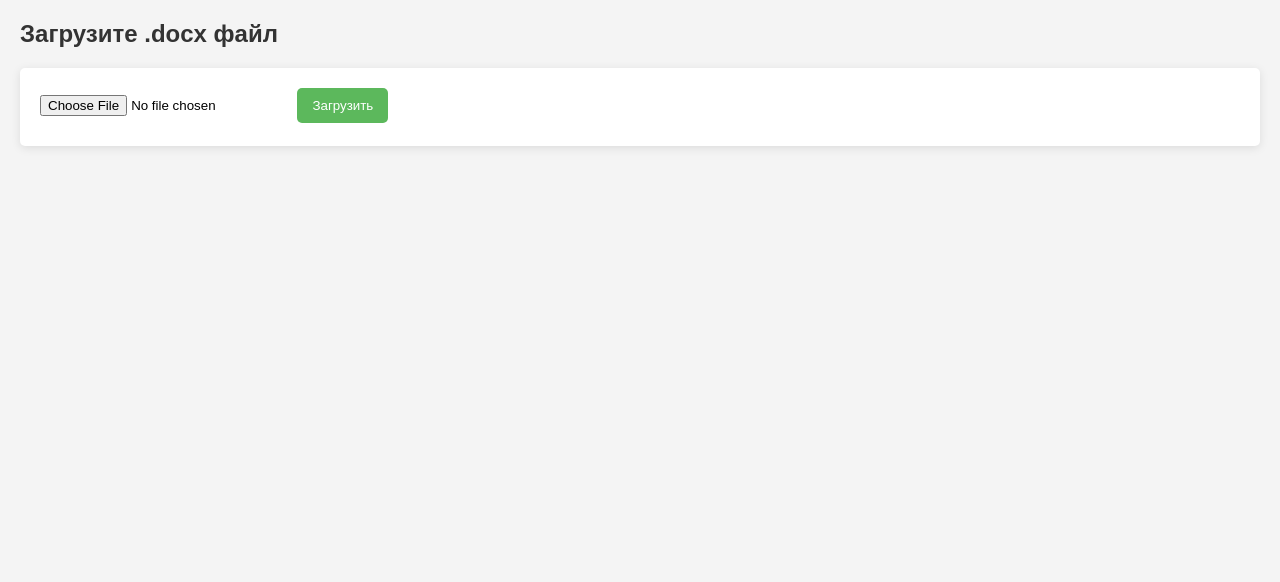
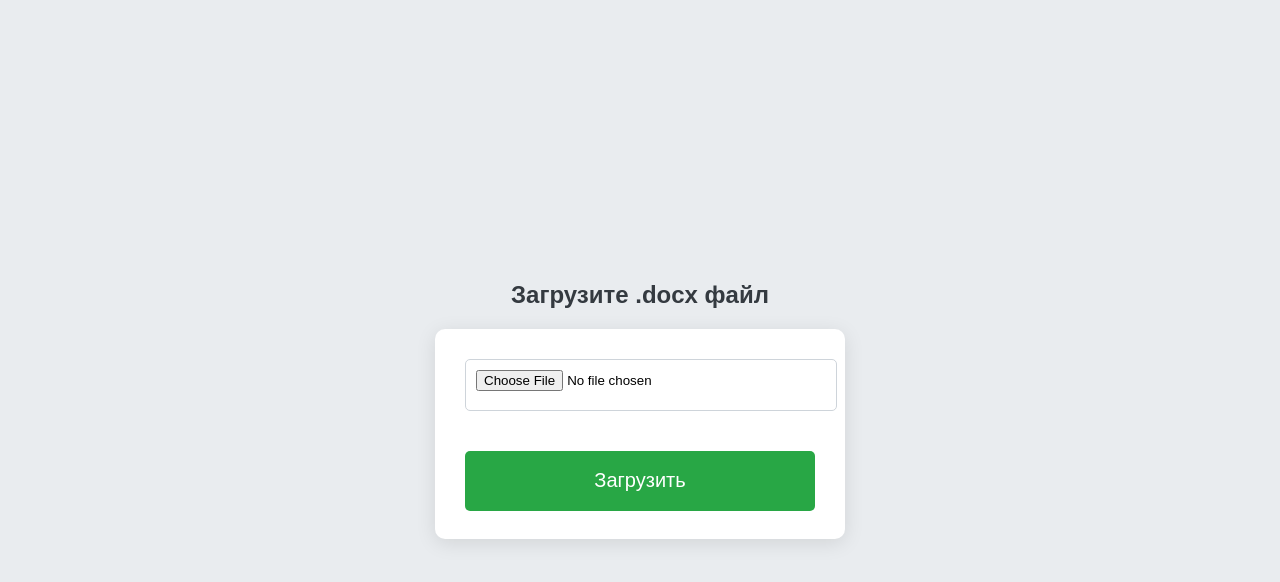
Before and after one commit to ArtemKutlaev/wordsite, a plain HTML site: page frontend/success.html in a window 1280 px wide. Drawn offline with Linux system fonts and the light colour scheme.

```diff
--- a/frontend/success.html
+++ b/frontend/success.html
@@ -1,46 +1,71 @@
-<html>
+<!DOCTYPE html>
+<html lang="ru">
 <head>
+    <meta charset="UTF-8">
+    <meta name="viewport" content="width=device-width, initial-scale=1.0">
     <title>Загрузите документ</title>
     <style>
         body {
-                    font-family: Arial, sans-serif;
-                    background-color: #f4f4f4;
+            font-family: 'Arial', sans-serif;
+            background-color: #e9ecef;
             margin: 0;
-                    padding: 20px;
+            padding: 0;
+            display: flex;
+            justify-content: center;
+            align-items: center;
+            height: 100vh;
         }
         h2 {
-                    color: #333;
+            color: #343a40;
+            text-align: center;
+            margin-bottom: 20px;
         }
         form {
-                    background: #fff;
-                    padding: 20px;
-                    border-radius: 5px;
-                    box-shadow: 0 2px 10px rgba(0, 0, 0, 0.1);
+            background: #ffffff;
+            padding: 30px;
+            border-radius: 10px;
+            box-shadow: 0 4px 20px rgba(0, 0, 0, 0.1);
+            width: 350px;
+            height: 150px;
         }
         input[type="file"] {
-                    margin-bottom: 10px;
+            margin-bottom: 15px;
+            border: 1px solid #ced4da;
+            border-radius: 5px;
+            padding: 10px;
+            width: 100%;
+            height: 20%;
+            transition: border-color 0.3s;
+        }
+        input[type="file"]:focus {
+            border-color: #80bdff;
+            outline: none;
         }
         input[type="submit"] {
-                    background-color: #5cb85c;
+            background-color: #28a745;
             color: white;
             border: none;
             padding: 10px 15px;
             border-radius: 5px;
+            margin-top: 25px;
             cursor: pointer;
+            width: 100%;
+            height: 40%;
+            font-size: 20px;
+            transition: background-color 0.3s;
         }
         input[type="submit"]:hover {
-                    background-color: #4cae4c;
-                }
-                p {
-                    color: #555;
+            background-color: #218838;
         }
     </style>
 </head>
 <body>
+    <div>
         <h2>Загрузите .docx файл</h2>
         <form action="/uploadfile/" method="post" enctype="multipart/form-data">
-                <input name="file" type="file" accept=".docx">
+            <input name="file" type="file" accept=".docx" required>
             <input type="submit" value="Загрузить">
         </form>
+    </div>
 </body>
 </html>
```
Also changed, not shown: 1 other file. Lines whose indentation alone changed are shown as unchanged.
